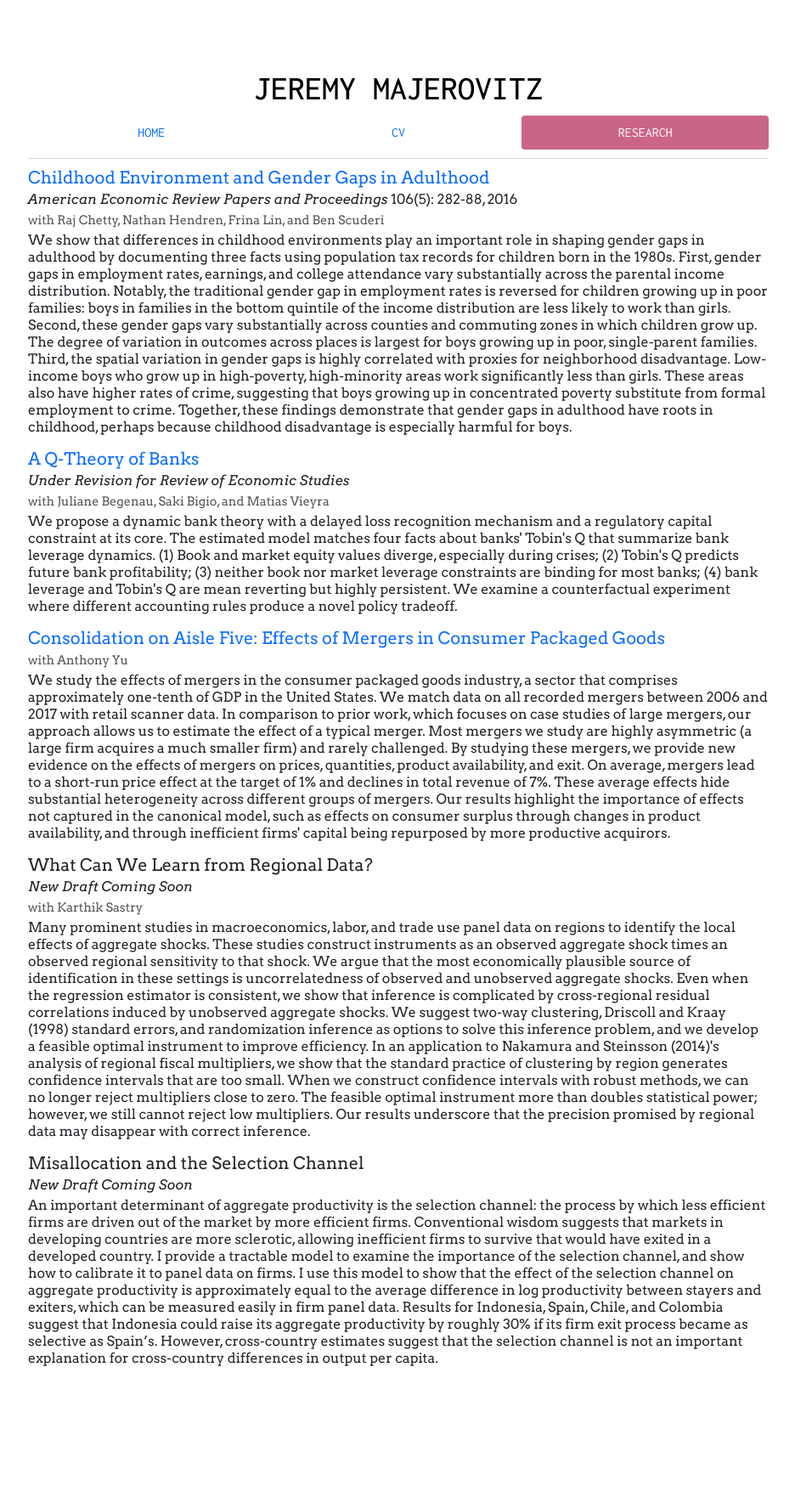
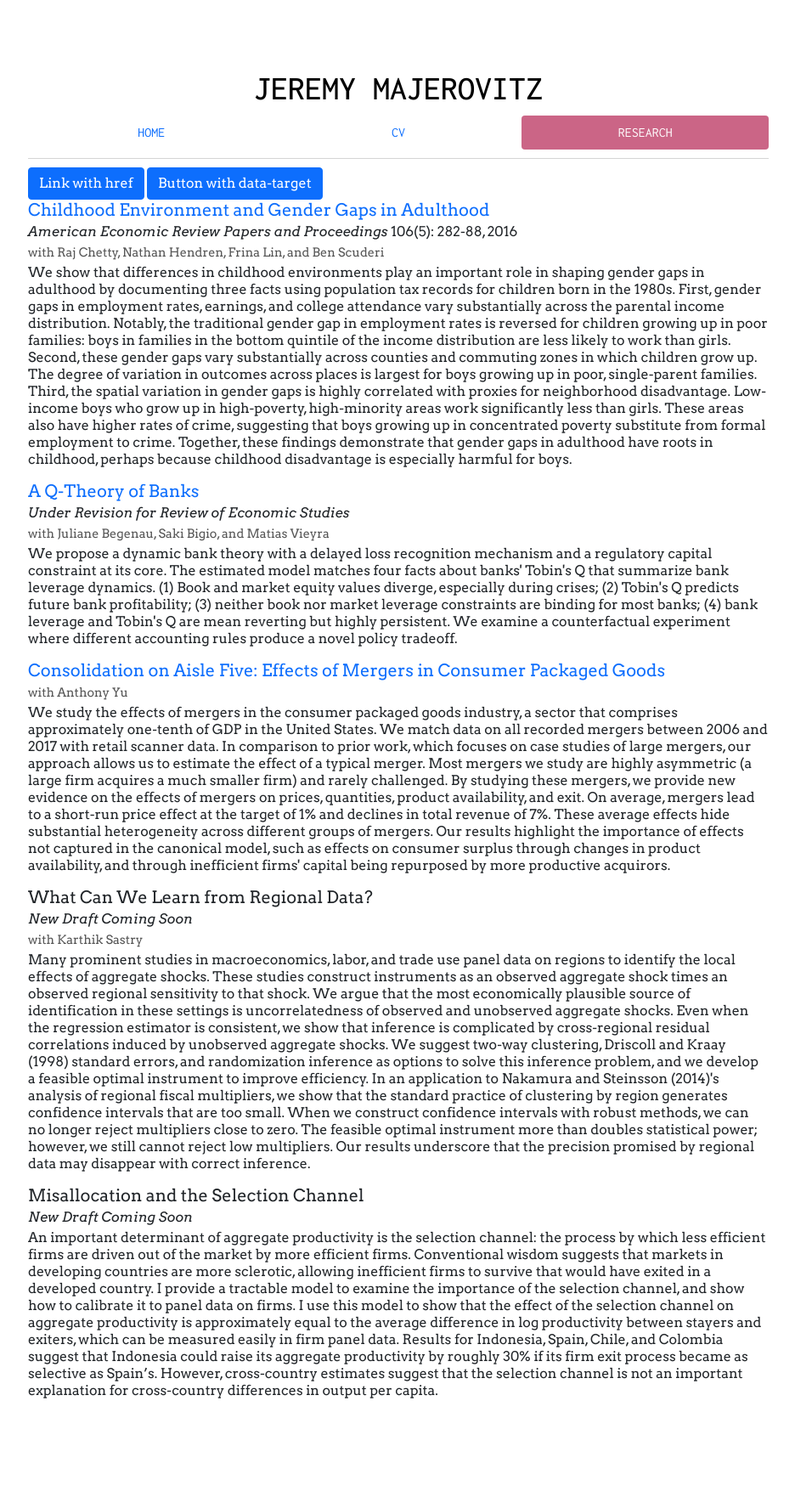
Before and after one commit to jmajic/jmajic.github.io, a Jekyll site: the page built from research/index.html, in a window 1280 px wide. Shown: the whole page at 85% size, without its empty margins (171-1107 px from the left). Built offline with Jekyll 4.4.1, drawn with Linux system fonts in a browser that asks for light colours; before the commit the page ends 1724 px from its top, so only the background shows below that.

Commit message:
Testing Collapsibles

```diff
--- a/research/index.html
+++ b/research/index.html
@@ -10,6 +10,21 @@
 <!--
   <h3>Papers</h3>
 -->
+
+<p>
+  <a class="btn btn-primary" data-toggle="collapse" href="#collapseExample" role="button" aria-expanded="false" aria-controls="collapseExample">
+    Link with href
+  </a>
+  <button class="btn btn-primary" type="button" data-toggle="collapse" data-target="#collapseExample" aria-expanded="false" aria-controls="collapseExample">
+    Button with data-target
+  </button>
+</p>
+<div class="collapse" id="collapseExample">
+  <div class="card card-body">
+    Lorem ipsum dolor sit amet, consectetur adipisicing elit, sed do eiusmod tempor incididunt ut labore et dolore magna aliqua. Ut enim ad minim veniam, quis nostrud exercitation ullamco laboris nisi ut aliquip ex ea commodo consequat. Duis aute irure dolor in reprehenderit in voluptate velit esse cillum dolore eu fugiat nulla pariatur. Excepteur sint occaecat cupidatat non proident, sunt in culpa qui officia deserunt mollit anim id est laborum.
+  </div>
+</div>
+
 
 <div class="researchpaper">
 <h5><a href="http://equality-of-opportunity.org/images/gender_paper.pdf">Childhood Environment and Gender Gaps in Adulthood</a></h5>
```
